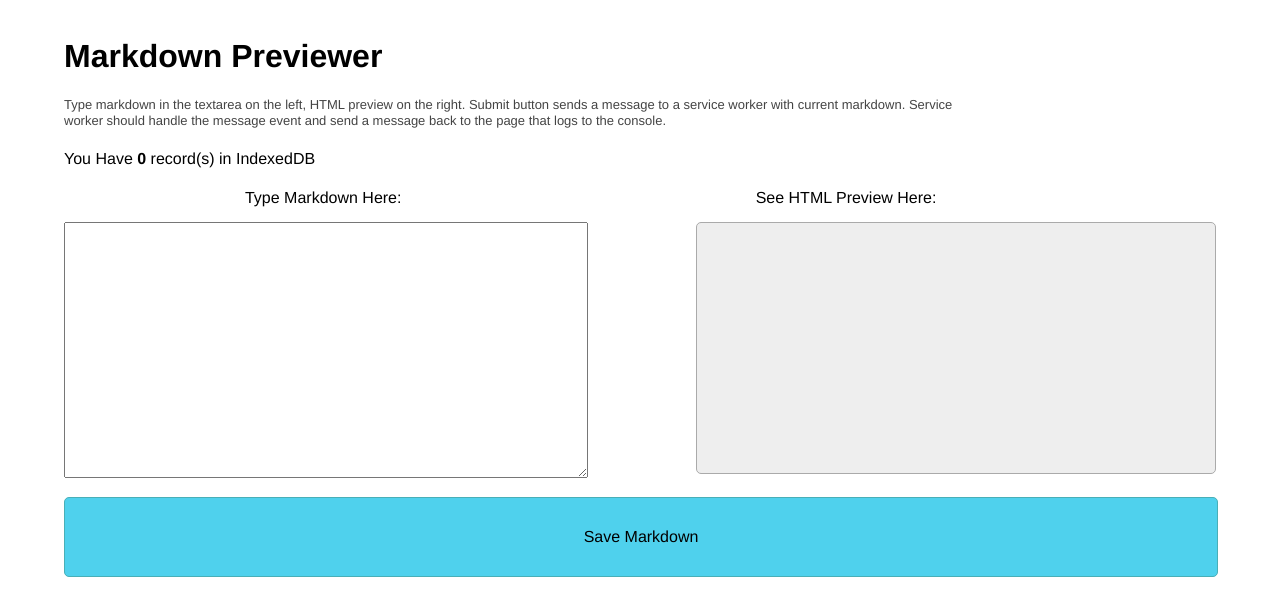
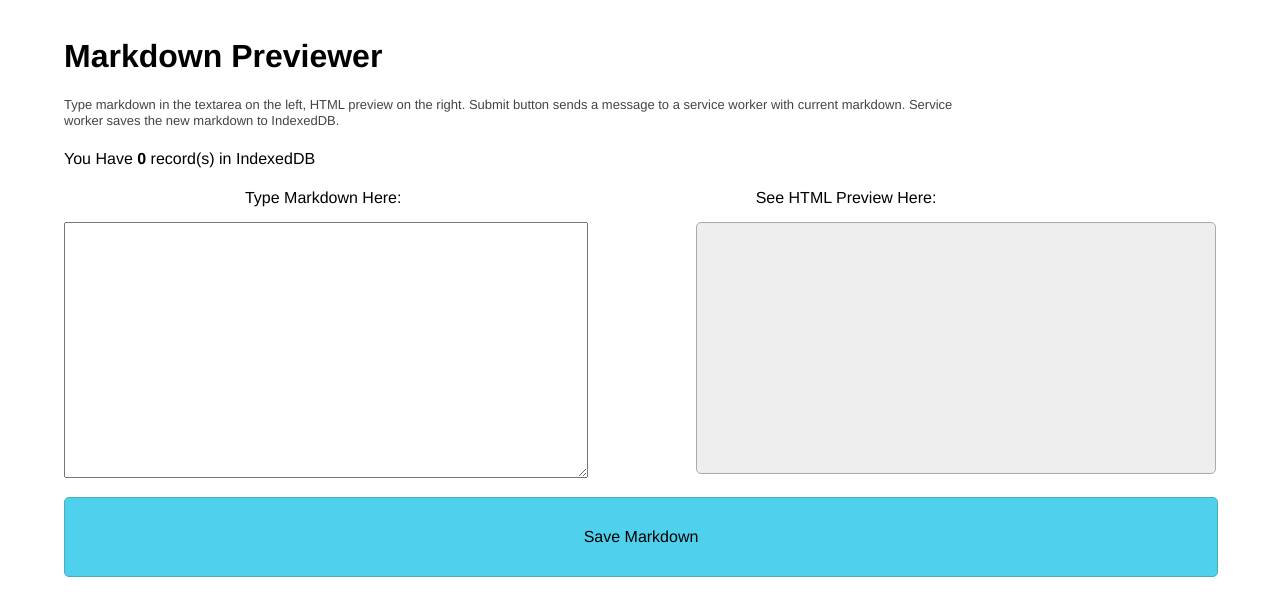
Before and after one commit to turingschool-examples/markdown-previewer, a plain HTML site: page index.html in a window 1280 px wide. Drawn offline with nearby package versions, Linux system fonts and the light colour scheme.

Commit message:
Update description

```diff
--- a/index.html
+++ b/index.html
@@ -11,7 +11,7 @@
 
   <body>
     <h1>Markdown Previewer</h1>
-    <p>Type markdown in the textarea on the left, HTML preview on the right. Submit button sends a message to a service worker with current markdown. Service worker should handle the message event and send a message back to the page that logs to the console.</p>
+    <p>Type markdown in the textarea on the left, HTML preview on the right. Submit button sends a message to a service worker with current markdown. Service worker saves the new markdown to IndexedDB.</p>
 
     <h4>You Have <span class='counter'></span> record(s) in IndexedDB</h4>
 
```
